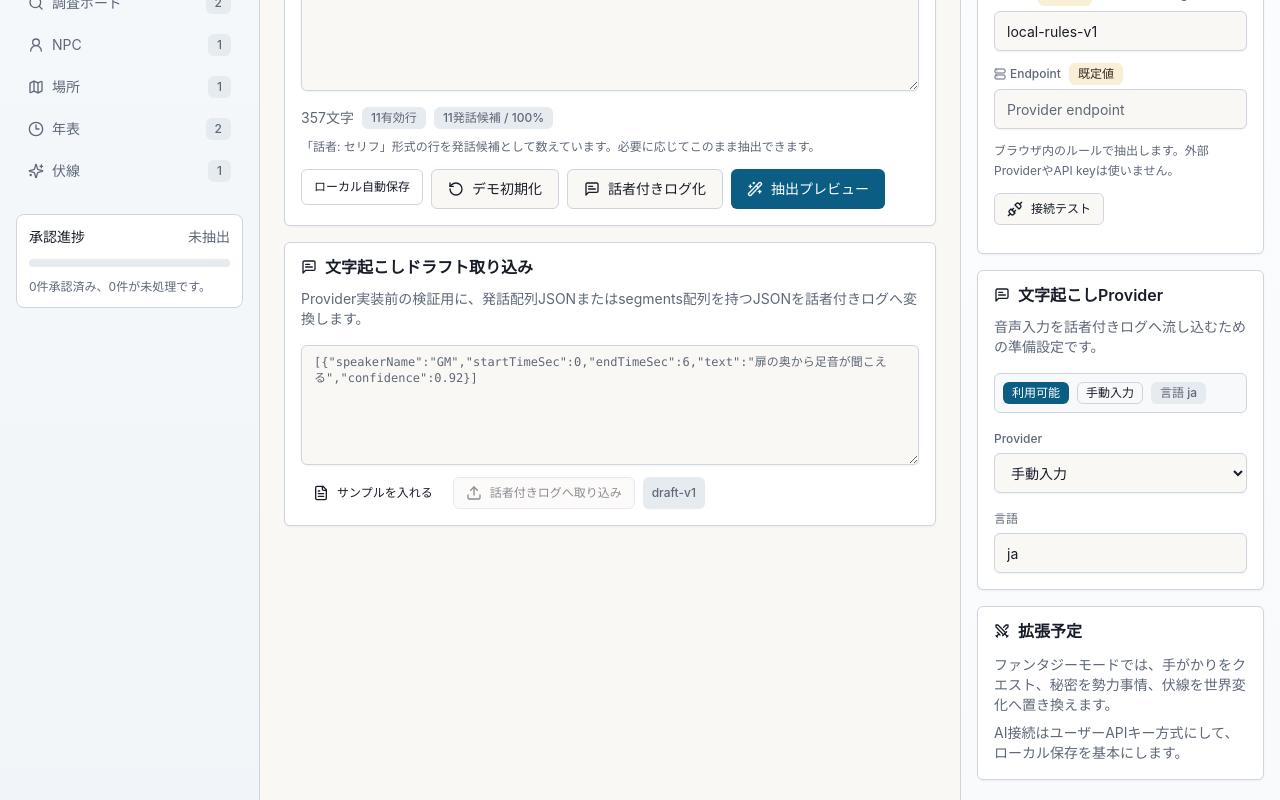
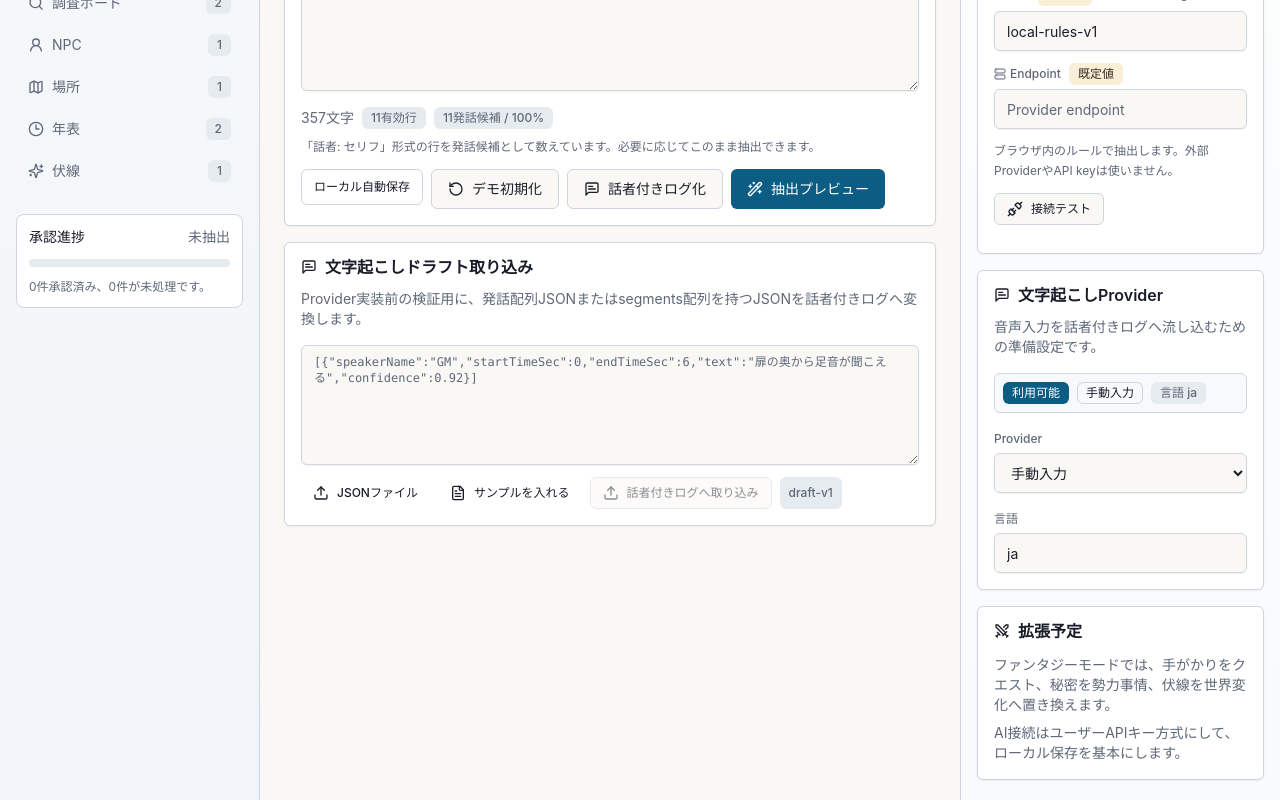
Before and after one commit to Kota-Ohno/trpg-gm-copilot, a React (Vite) app: page / in a window 1280 px wide. Shown: the part 702-1502 px from the top of the page. Built offline with nearby package versions, Linux system fonts and the light colour scheme.

Commit message:
Import transcription drafts from JSON files

```diff
--- a/src/App.tsx
+++ b/src/App.tsx
@@ -76,6 +76,7 @@ const CAMPAIGN_LIBRARY_STORAGE_KEY = "chronicle-gm.campaign-library.v1";
 const PROVIDER_SECRETS_STORAGE_KEY = "chronicle-gm.provider-secrets.v1";
 const campaignNameInputId = "campaign-name";
 const campaignImportInputId = "campaign-json-import";
+const transcriptionDraftImportInputId = "transcription-draft-json-import";
 const sessionTitleInputId = "active-session-title";
 const sessionDateInputId = "active-session-date";
 
@@ -721,6 +722,17 @@ export function App() {
       setLogInputMode("speaker");
     } catch {
       setTranscriptionImportError("JSONとして読み込めません。");
+    }
+  };
+
+  const importTranscriptionDraftFile = async (file: File): Promise<void> => {
+    try {
+      const fileText = await file.text();
+      JSON.parse(fileText);
+      setTranscriptionDraftJson(fileText);
+      setTranscriptionImportError(null);
+    } catch {
+      setTranscriptionImportError("JSONファイルとして読み込めません。");
     }
   };
 
@@ -1311,6 +1323,31 @@ export function App() {
                       </p>
                     )}
                     <div className="flex flex-wrap gap-2">
+                      <label
+                        className={
+                          isExtracting
+                            ? "inline-flex h-8 cursor-not-allowed items-center justify-center gap-2 rounded-md px-3 text-xs font-medium opacity-50"
+                            : "inline-flex h-8 cursor-pointer items-center justify-center gap-2 rounded-md px-3 text-xs font-medium transition-colors hover:bg-accent hover:text-accent-foreground"
+                        }
+                        htmlFor={transcriptionDraftImportInputId}
+                      >
+                        <Upload className="h-4 w-4" />
+                        JSONファイル
+                        <input
+                          accept="application/json,.json"
+                          className="sr-only"
+                          disabled={isExtracting}
+                          id={transcriptionDraftImportInputId}
+                          type="file"
+                          onChange={(event) => {
+                            const file = event.target.files?.[0];
+                            event.target.value = "";
+                            if (file) {
+                              void importTranscriptionDraftFile(file);
+                            }
+                          }}
+                        />
+                      </label>
                       <Button
                         onClick={() => {
                           setTranscriptionDraftJson(sampleTranscriptionDraftJson);
```
